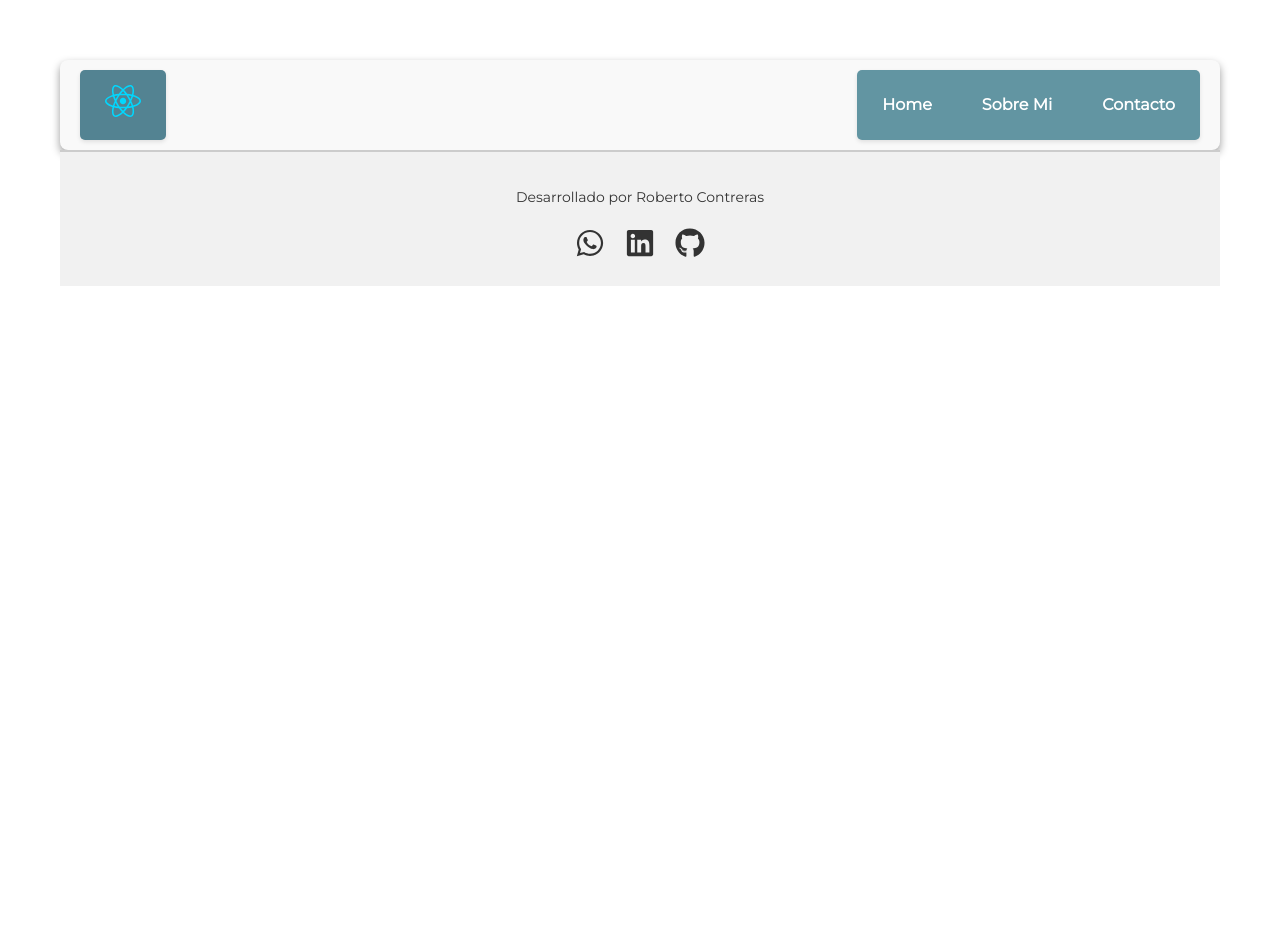
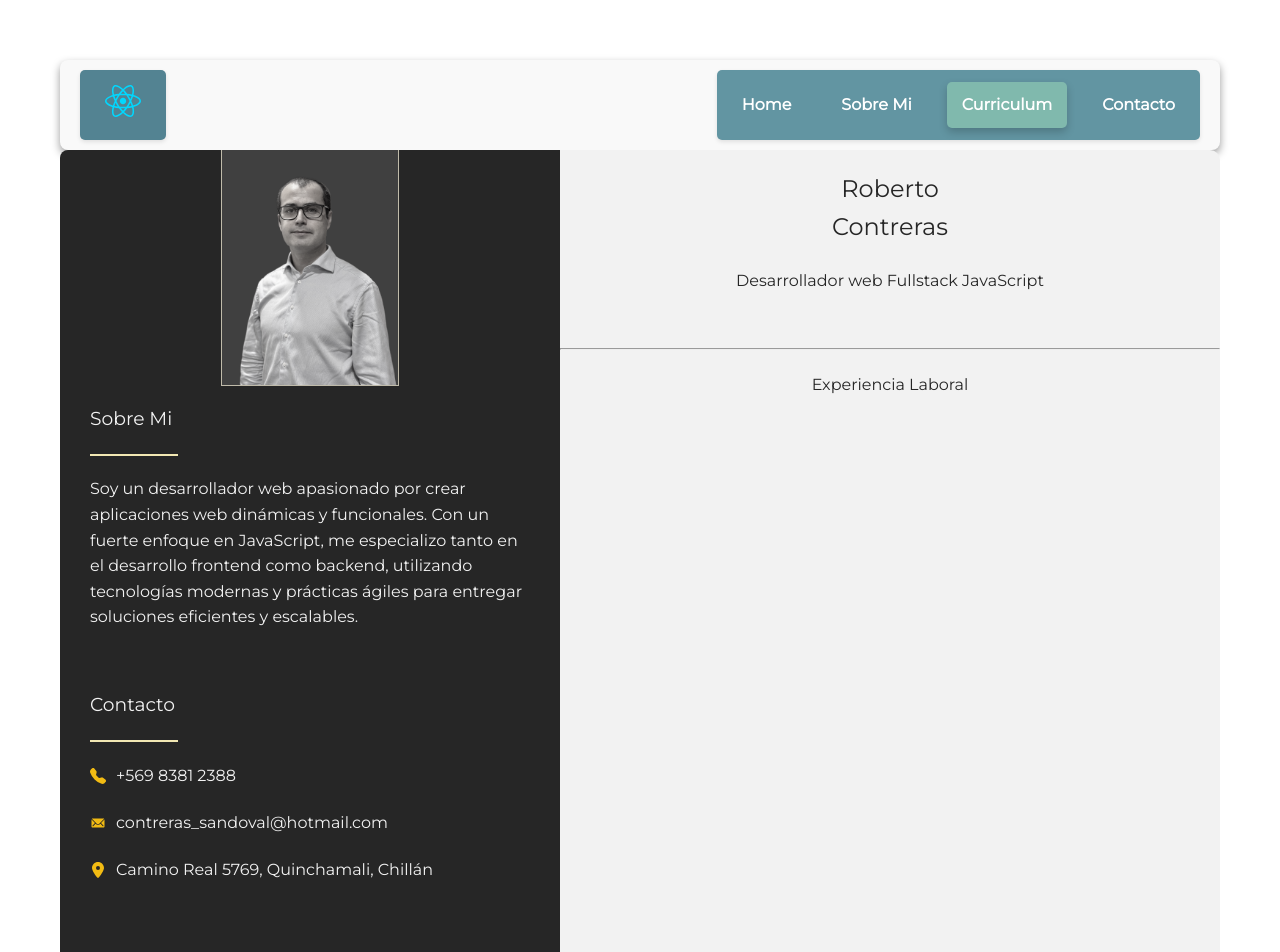
Before and after one commit to robertocontrerassandoval/curriculum, a React (Vite) app in the folder frontend/: page /curriculum in a window 1280 px wide. Shown: the top 952 px of the page. Before the commit the page ends 800 px from the top, so only its background shows below. Built offline with nearby package versions, Linux system fonts and the light colour scheme.

Commit message:
:wrench: update Curriculum component

```diff
--- a/frontend/src/App.jsx
+++ b/frontend/src/App.jsx
@@ -3,6 +3,7 @@ import { Routes, Route } from "react-router-dom";
 import Home from "./views/Home.jsx";
 import SobreMi from "./views/SobreMi.jsx";
 import Contacto from "./views/Contacto.jsx";
+import Curriculum from "./views/Curriculum.jsx";
 import { useContext } from "react";
 import { UserContext } from "./contexts/UserContext.jsx";
 import Navbar from "./components/NavBar.jsx";
@@ -17,6 +18,7 @@ const App = () => {
         <Route path="/" element={<Home />} />
 
         <Route path="/sobre-mi" element={<SobreMi />} />
+        <Route path="/curriculum" element={<Curriculum />} />
 
         <Route path="/contacto" element={<Contacto />} />
       </Routes>
--- a/frontend/src/components/NavBar.jsx
+++ b/frontend/src/components/NavBar.jsx
@@ -14,6 +14,7 @@ const NavBar = () => {
             <div className="right">
                 <NavLink className={setActiveClass} to="/"> Home </NavLink>
                 <NavLink className={setActiveClass} to="/sobre-mi"> Sobre Mi </NavLink>
+                <NavLink className={setActiveClass} to="/curriculum"> Curriculum </NavLink>
                 <NavLink className={setActiveClass} to="/contacto"> Contacto </NavLink>
             </div>
         </nav>
--- a/frontend/src/index.css
+++ b/frontend/src/index.css
@@ -43,8 +43,7 @@ body {
 }
 
 /* Estilos para el contenido */
-.home
-h1,
+.home h1,
 h3,
 h4,
 p {
@@ -238,7 +237,6 @@ p {
   transform: translateY(0); /* Las movemos a su posición original */
 }
 
-
 .job h3 {
   font-size: 1.5em;
   color: #333;
@@ -263,8 +261,8 @@ p {
 }
 
 .responsibilities li::before {
-  content: '•';
-  color: #4CAF50; /* Color de los puntos */
+  content: "•";
+  color: #4caf50; /* Color de los puntos */
   margin-right: 8px;
 }
 
@@ -272,3 +270,74 @@ p {
   background-color: #e0f7fa; /* Cambio de fondo cuando el mouse pasa sobre el trabajo */
   transition: background-color 0.3s ease;
 }
+
+.curriculum {
+  display: flex;
+}
+
+.banner-curriculum {
+  display: flex;
+  flex-direction: column;
+  justify-content: center;
+  align-items: center;
+  text-align: left;
+  padding: 0px 30px 30px 30px;
+  border-radius: 8px 0px 0px 8px;
+  flex: 40%; /* Ocupa el 50% del espacio disponible */
+  background-color: #262626; /* Solo un color de ejemplo */
+  display: flex;
+  height: auto; /* Asegúrate de que ocupe el 100% de la altura disponible */
+}
+
+.content-curriculum {
+  flex: 60%; /* Ocupa el 50% del espacio disponible */
+  background-color: #f2f2f2; /* Solo un color de ejemplo */
+  border-radius: 0px 10px 10px 0px;
+}
+
+.banner-curriculum img {
+  max-width: 40%; /* Asegura que la imagen no sobrepase el contenedor */
+  height: auto; /* Mantiene la proporción de la imagen */
+  border-width: 0px 1px 1px 1px; /* Superior, derecho, inferior, izquierdo */
+  border-style: solid; /* Definir el estilo de la línea */
+  border-color: #000; /* Color de la línea */
+}
+.separador-banner {
+  border: none; /* Elimina el borde predeterminado */
+  border-top: 2px solid #f2e8b3; /* Crea una línea de 2px de grosor */
+  width: 20%; /* Establece el ancho de la línea a un 50% del contenedor */
+  margin-left: 0; /* Alinea la línea a la izquierda */
+  margin-top: 20px; /* Espacio arriba */
+  margin-bottom: 20px; /* Espacio abajo */}
+
+.banner-curriculum h4 svg {
+
+  color: #f2bb13; /* Cambia a cualquier color que desees */
+  margin-right: 10px;
+}
+
+.banner-curriculum h3,
+.banner-curriculum h4,
+.banner-curriculum p
+ {
+  color: #f2f2f2;
+  display: flex;           /* Utiliza Flexbox para alinear el contenido */
+  align-items: center;     /* Centra los elementos verticalmente */
+  justify-content: flex-start;
+}
+
+.banner-curriculum li {
+  color: #f2f2f2;
+}
+
+.content-curriculum h2,
+h4,
+p {
+  color: #262626;
+}
+
+.banner-curriculum img{
+  background-color: #404040;
+  border-color:#f2bb13 ;
+  filter: grayscale(90%);
+}
--- /dev/null
+++ b/frontend/src/views/Curriculum.jsx
@@ -0,0 +1,63 @@
+import React from "react";
+import imagenDePerfil from "../assets/img/imagePerfil.png";
+import { BsFillTelephoneFill } from "react-icons/bs";
+import { IoIosMail } from "react-icons/io";
+import { FaLocationDot } from "react-icons/fa6";
+
+const Curriculum = () => {
+  return (
+    <div className="curriculum">
+      <div className="banner-curriculum">
+        <img src={imagenDePerfil} alt="imagen perfil" />
+        <section className="banner">
+          <h3>Sobre Mi</h3>
+          <hr className="separador-banner"></hr>
+          <p>
+            Soy un desarrollador web apasionado por crear aplicaciones web
+            dinámicas y funcionales. Con un fuerte enfoque en JavaScript, me
+            especializo tanto en el desarrollo frontend como backend, utilizando
+            tecnologías modernas y prácticas ágiles para entregar soluciones
+            eficientes y escalables.
+          </p>
+          <br></br>
+          <h3>Contacto</h3>
+          <hr className="separador-banner"></hr>
+          <h4>
+            <BsFillTelephoneFill /> +569 8381 2388
+          </h4>
+          <h4>
+            <IoIosMail /> contreras_sandoval@hotmail.com
+          </h4>
+          <h4>
+            <FaLocationDot /> Camino Real 5769, Quinchamali, Chillán
+          </h4>
+          <br></br>
+          <h3>Habilidades</h3>
+          <hr className="separador-banner"></hr>
+          <ul>
+            <li>HTML</li>
+            <li>CSS</li>
+            <li>JavaScript</li>
+            <li>React</li>
+            <li>Node.js</li>
+            <li>Vite</li>
+            <li>Git</li>
+            <li>Acad</li>
+          </ul>
+        </section>
+      </div>
+      <div className="content-curriculum">
+        <h2>Roberto
+            <br></br>
+            Contreras
+        </h2>
+        <h4>Desarrollador web Fullstack JavaScript</h4>
+        <br></br>
+        <hr className="separador"></hr>
+        <h4>Experiencia Laboral</h4>
+      </div>
+    </div>
+  );
+};
+
+export default Curriculum;
```
